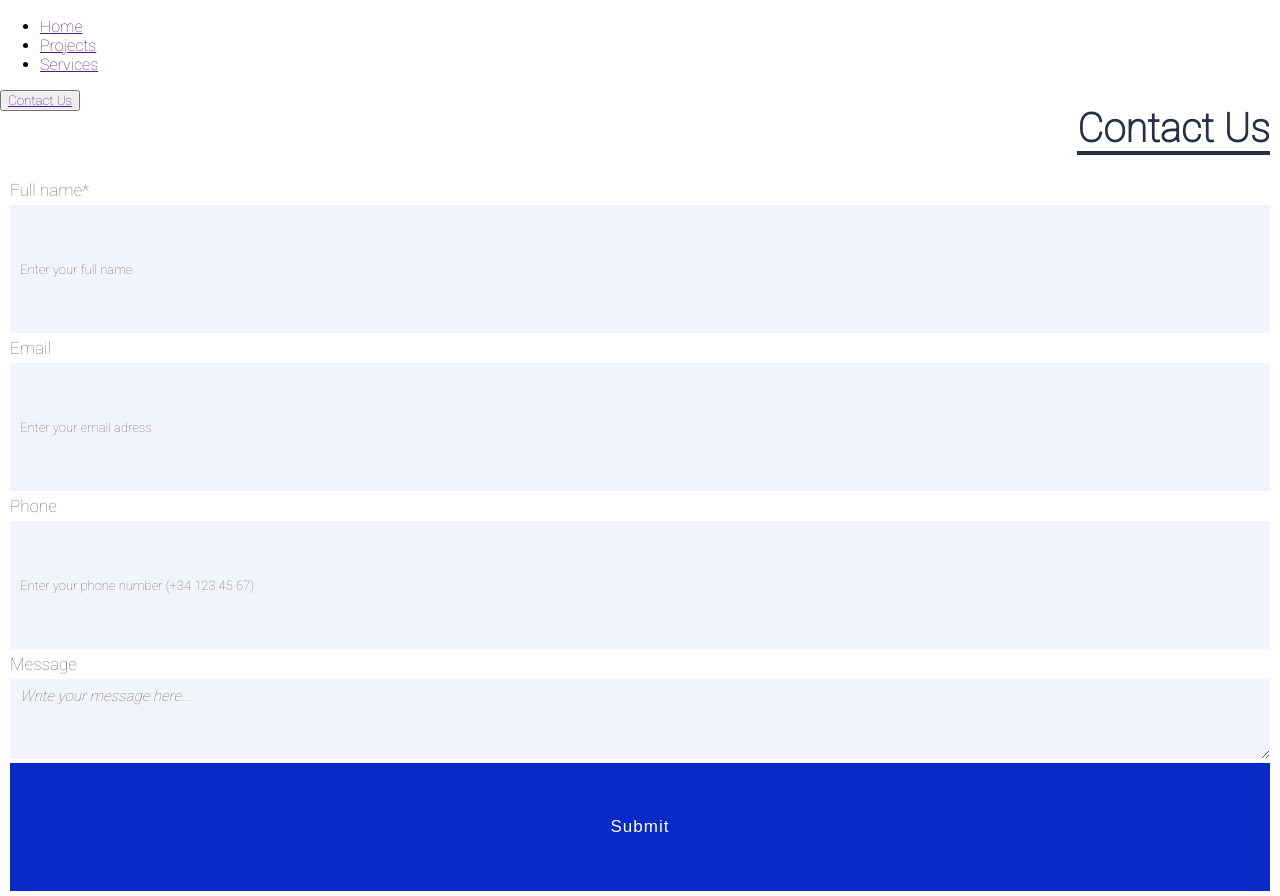
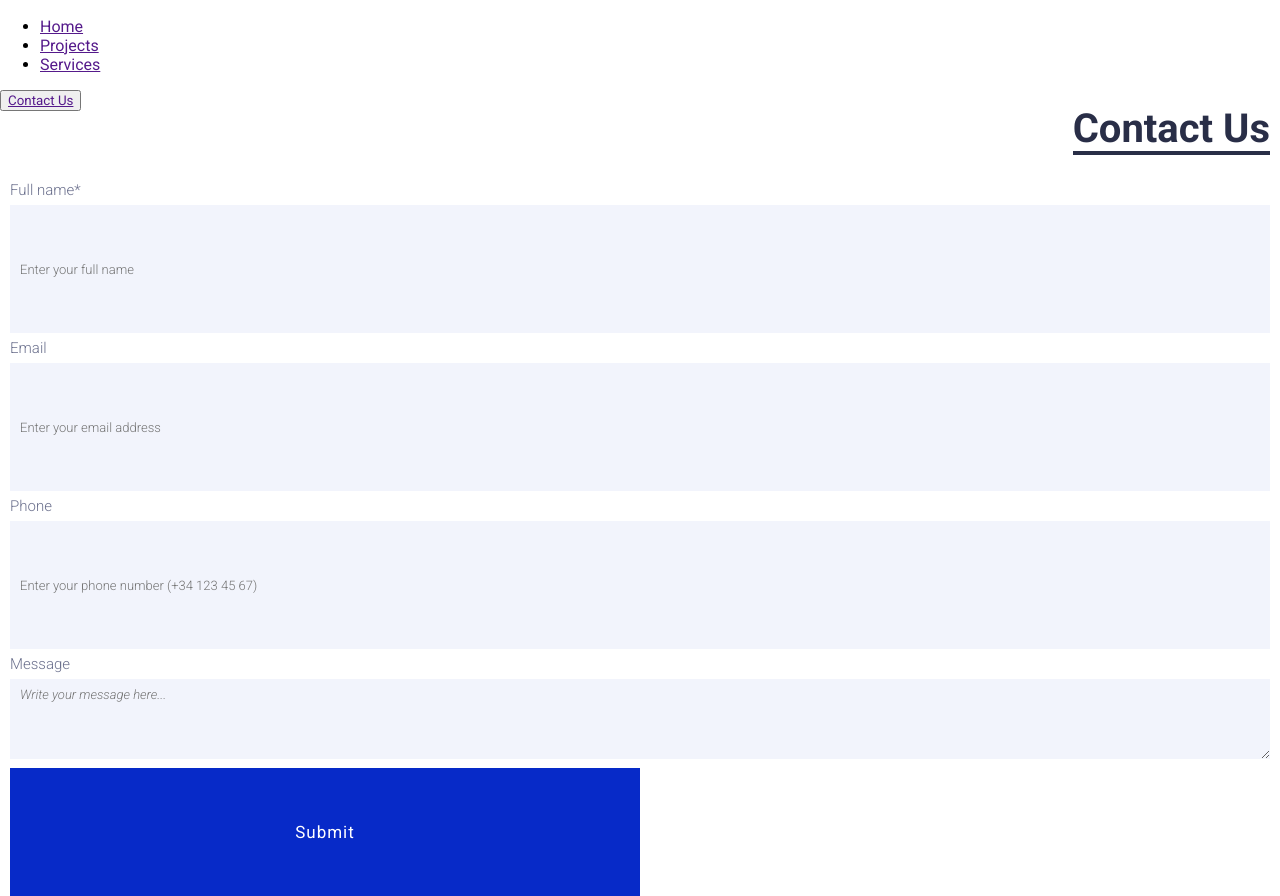
Before and after one commit to dinaebh/figmaproject_sed, a plain HTML site: page contactUsPage.html in a window 1280 px wide. Shown: the part 23-919 px from the top of the page. Drawn offline with Linux system fonts and the light colour scheme.

Commit message:
canvis, mbl cost de lletra

```diff
--- a/contactUsPage.html
+++ b/contactUsPage.html
@@ -42,7 +42,7 @@
                 <label for="email">Email</label>
             </div>
                 <div class="fill-contact grid-d">
-                    <input type="email" name="email" id="email" placeholder="Enter your email adress" required>
+                    <input type="email" name="email" id="email" placeholder="Enter your email address" required>
             </div>
             <div class="contact-label grid-e">
                 <label for="phone">Phone</label>
--- a/css/contactus.css
+++ b/css/contactus.css
@@ -1,12 +1,12 @@
-@import url('https://fonts.googleapis.com/css2?family=Roboto:wght@100&display=swap');
-*{
-    font-family: 'Roboto', sans-serif;
+@import url('https://fonts.googleapis.com/css2?family=Roboto:ital,wght@0,100;0,300;0,400;0,500;0,700;0,900;1,100;1,300;1,400;1,500;1,900&display=swap');
+
+*{font-family: 'Roboto';
 }
+
 body {
     margin: 0;
     padding: 0;
     width: 90wv;
-
     box-sizing: border-box;
 }
 
@@ -16,7 +16,7 @@ body {
 }
 
 .rowContact h1 {
-    font-family: 'Roboto', sans-serif, bold;
+    font-family: 'Roboto';
     margin: 15px 0px 15px 0px;
     font-size: 40px;
     font-weight: 700;
@@ -39,7 +39,7 @@ body {
 .formlayout{
     width: 100%;
     display: flex;
-    font-family: 'Roboto', sans-serif;
+
     height: 400px;
     align-content: stretch;
     flex-direction: column;
@@ -49,8 +49,8 @@ body {
 
 
 .contact-label>label {
-    font-size: 17px;
-    font-weight: 300;
+    font-size: 15px;
+    font-weight: 350;
 
     line-height: 30px;
 
@@ -61,7 +61,7 @@ body {
 .fill-contact input{
 
     font-size: 13px;
-
+font-weight: 300;
     height: 10vw;
     width: 100%;
     border: none;
@@ -75,26 +75,29 @@ body {
 textarea {
     width: 100%;
     background-color: #f2f4fc;
-    font-family: 'Roboto', sans-serif;
     font-weight: 200;
     font-style: italic;
-    font-size: 15px;
+    font-weight: 300;
+    font-size: 13px;
     padding: 8px 0px 0px 10px;
-    border: none;
+    border:none;
     height: 80px;
+    box-sizing: border-box;
 
-    box-sizing: border-box;
+
+
 }
 
 #submit>button {
-    width: 100%;
+    width: 50%;
     height: 10vw;
     font-size: 17px;
-    font-family: 'Robot', sans-serif;
+    /* font-family: 'Robot', sans-serif; */
     letter-spacing: 1px;
     background-color: #072ac8;
     color: white;
     border: none;
+    margin-top:5px;
 
 }
 
```
